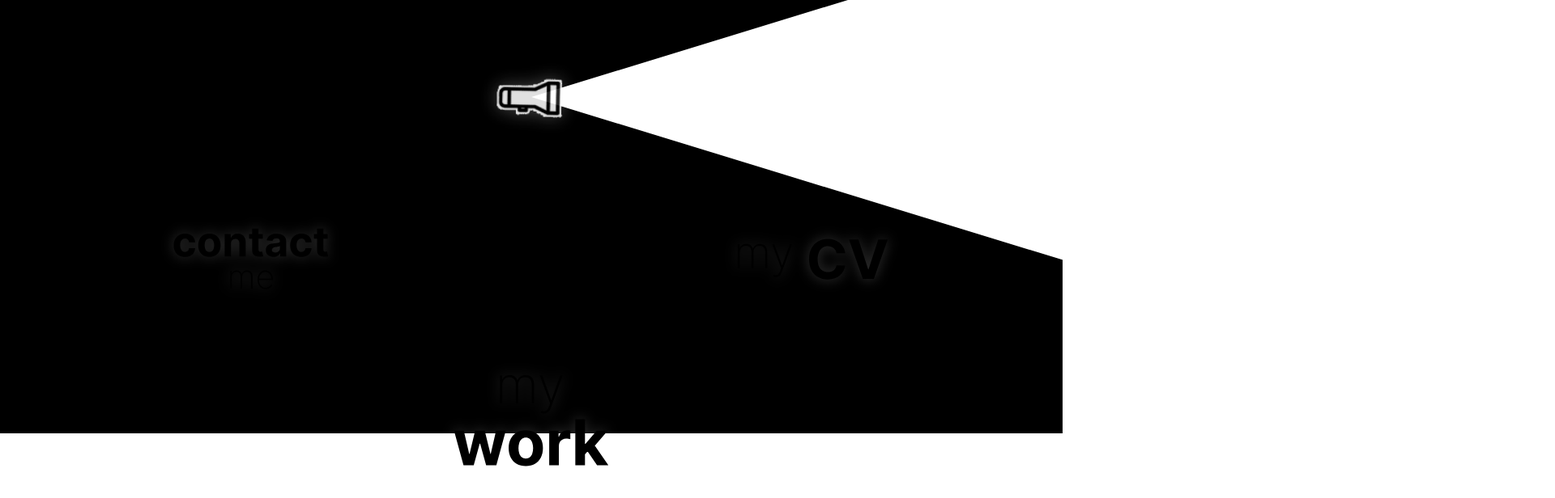
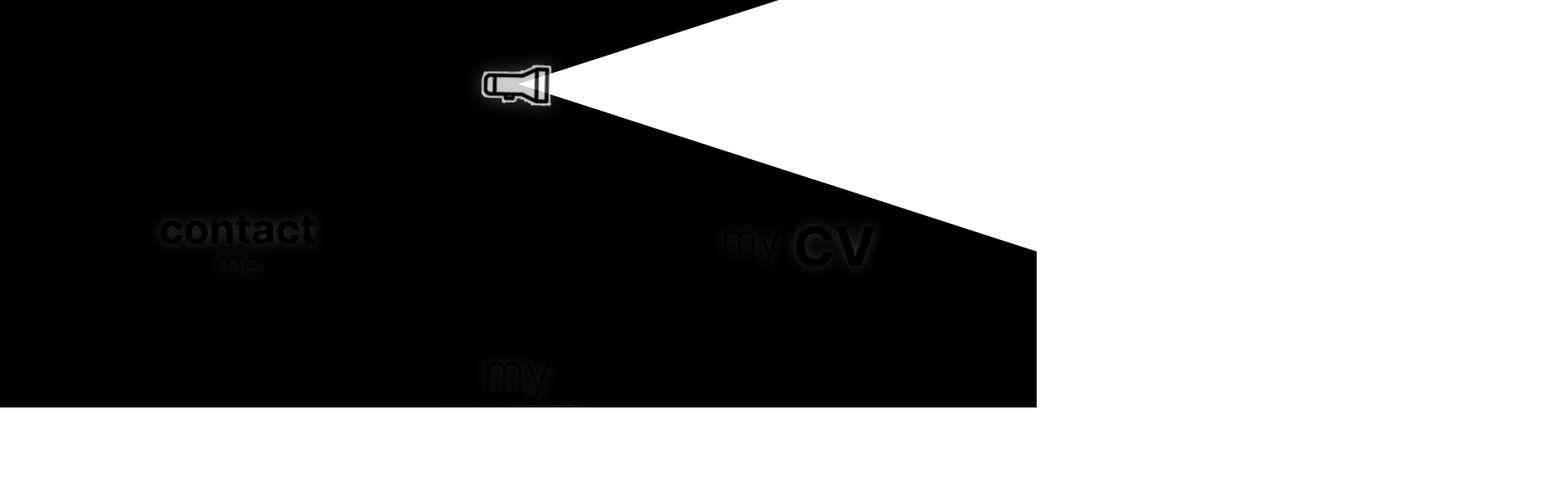
Before and after one commit to Ehsantagh/ehsan-r, a React (Vite) app: page /torch in a window 1280 px wide. Shown: the part 296-912 px from the top of the page at 81% size, 1920 px wide, since content can reach past the window. After the commit the page ends 856 px from the top, so only its background shows below. Built offline with nearby package versions, Linux system fonts and the light colour scheme.

Commit message:
some adjustments after adding footer

```diff
--- a/src/components/Footer.jsx
+++ b/src/components/Footer.jsx
@@ -10,12 +10,12 @@ export default function Footer({ isWhite = false }) {
         <span className="footer-divider">|</span>
         <button className="footer-icon-button" aria-label="message">
           <svg width="20" height="20" viewBox="0 0 24 24" fill="none" stroke="currentColor" strokeWidth="2">
-            <path d="M21 15a2 2 0 0 1-2 2H7l-4 4V5a2 2 0 0 1 2-2h14a2 2 0 0 1 2 2z"></path>
+            <path d="M21 15a2 2 0 0 1-2 2H7l-4 4V5a2 2 0 0 1 2-2h14a2 2 0 0 1 2 2z" style={{ stroke: 'inherit' }}></path>
           </svg>
         </button>
         <button className="footer-icon-button" aria-label="LinkedIn">
           <svg width="20" height="20" viewBox="0 0 24 24" fill="currentColor">
-            <path d="M19 0h-14c-2.761 0-5 2.239-5 5v14c0 2.761 2.239 5 5 5h14c2.762 0 5-2.239 5-5v-14c0-2.761-2.238-5-5-5zm-11 19h-3v-11h3v11zm-1.5-12.268c-.966 0-1.75-.79-1.75-1.764s.784-1.764 1.75-1.764 1.75.79 1.75 1.764-.783 1.764-1.75 1.764zm13.5 12.268h-3v-5.604c0-3.368-4-3.113-4 0v5.604h-3v-11h3v1.765c1.396-2.586 7-2.777 7 2.469v6.766z"></path>
+            <path d="M19 0h-14c-2.761 0-5 2.239-5 5v14c0 2.761 2.239 5 5 5h14c2.762 0 5-2.239 5-5v-14c0-2.761-2.238-5-5-5zm-11 19h-3v-11h3v11zm-1.5-12.268c-.966 0-1.75-.79-1.75-1.764s.784-1.764 1.75-1.764 1.75.79 1.75 1.764-.783 1.764-1.75 1.764zm13.5 12.268h-3v-5.604c0-3.368-4-3.113-4 0v5.604h-3v-11h3v1.765c1.396-2.586 7-2.777 7 2.469v6.766z" style={{ fill: 'inherit' }}></path>
           </svg>
         </button>
       </div>
--- a/src/styles/footer.css
+++ b/src/styles/footer.css
@@ -6,6 +6,11 @@
   background: transparent;
   pointer-events: auto;
   margin-top: -4rem;
+}
+
+/* For pages with dark backgrounds (Torch, Contact), reduce negative margin */
+.footer.white {
+  margin-top: -2rem;
 }
 
 .footer-content {
@@ -50,7 +55,17 @@
 .footer.white .footer-text,
 .footer.white .footer-divider,
 .footer.white .footer-icon-button {
-  color: #ffffff;
+  color: #ffffff !important;
+}
+
+.footer.white .footer-icon-button svg {
+  stroke: #ffffff !important;
+  color: #ffffff !important;
+}
+
+.footer.white .footer-icon-button svg path {
+  fill: #ffffff !important;
+  stroke: #ffffff !important;
 }
 
 .footer.white .footer-divider {
--- a/src/styles/torch.css
+++ b/src/styles/torch.css
@@ -1,7 +1,7 @@
 /* Torch Page */
 .torch-page {
   width: 100%;
-  min-height: 100vh;
+  height: 100vh;
   background: #000;
   display: flex;
   align-items: center;
@@ -9,6 +9,8 @@
   padding: 1rem;
   position: relative;
   z-index: 1;
+  box-sizing: border-box;
+  overflow: hidden;
 }
 
 .torch-container {
```
